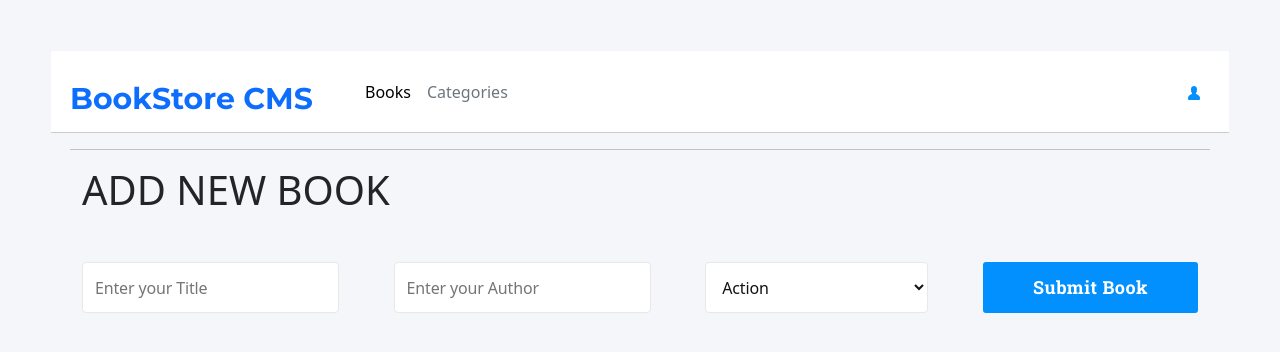
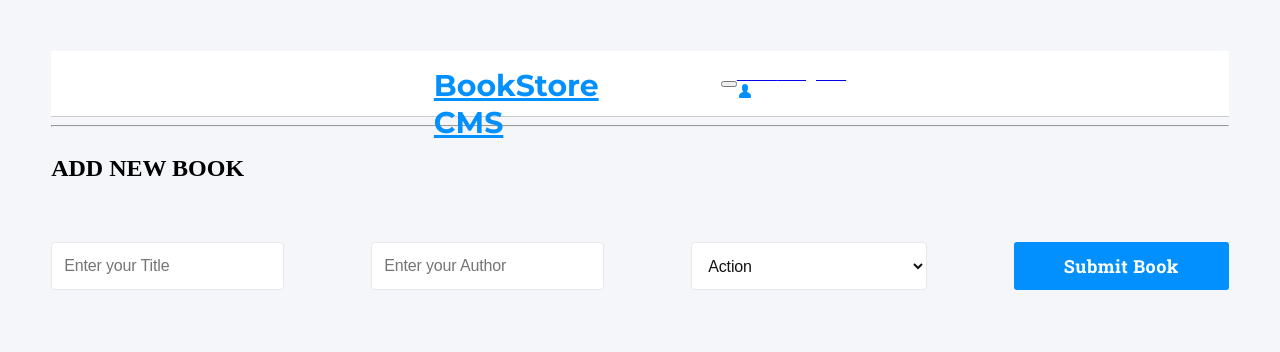
Before and after one commit to ridwanediallo/bookstore, a React (Create React App) app: page / in a window 1280 px wide. Shown: the top 352 px of the page. Built offline with nearby package versions, Linux system fonts and the light colour scheme; no server answers.

Commit message:
Remove index.css file

```diff
--- a/src/index.css
+++ /dev/null
@@ -1,31 +0,0 @@
-body {
-  margin: 0;
-  font-family:
-    -apple-system,
-    BlinkMacSystemFont,
-    'Segoe UI',
-    'Roboto',
-    'Oxygen',
-    'Ubuntu',
-    'Cantarell',
-    'Fira Sans',
-    'Droid Sans',
-    'Helvetica Neue',
-    sans-serif;
-  -webkit-font-smoothing: antialiased;
-  -moz-osx-font-smoothing: grayscale;
-}
-
-code {
-  font-family:
-    source-code-pro,
-    Menlo,
-    Monaco,
-    Consolas,
-    'Courier New',
-    monospace;
-}
-
-#root {
-  background-color: #fff;
-}
--- a/src/index.js
+++ b/src/index.js
@@ -1,9 +1,7 @@
-import 'bootstrap/dist/css/bootstrap.min.css';
 import React from 'react';
 import ReactDOM from 'react-dom/client';
 import { BrowserRouter as Router } from 'react-router-dom';
 import { Provider } from 'react-redux';
-// import './index.css';
 import App from './App';
 import store from './redux/bookStore';
 
```
